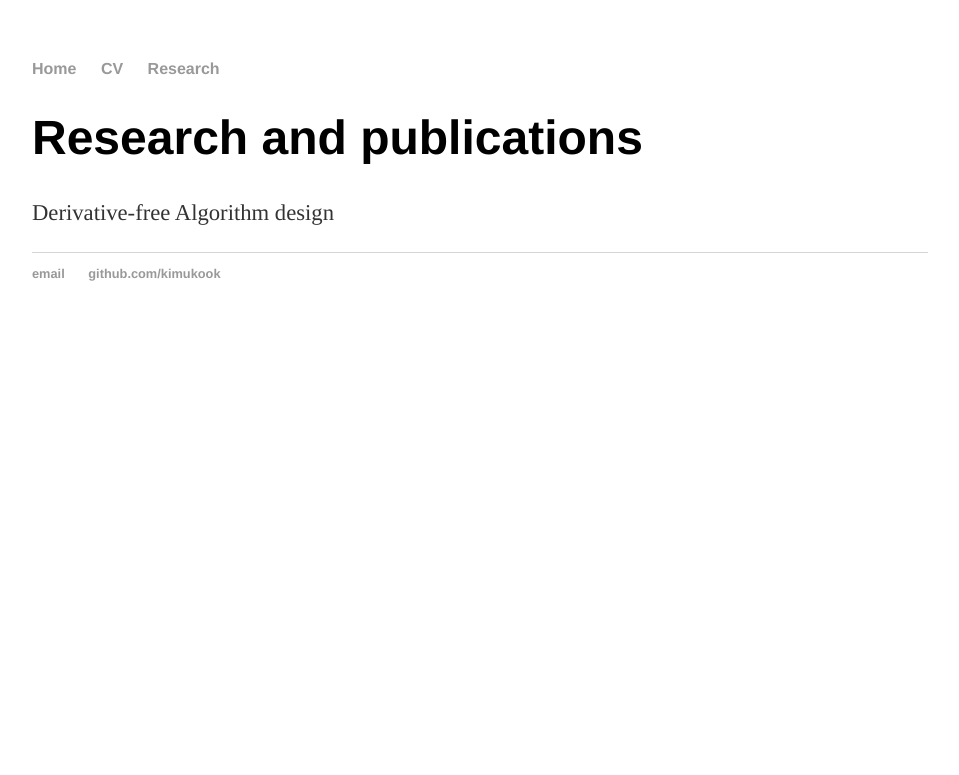
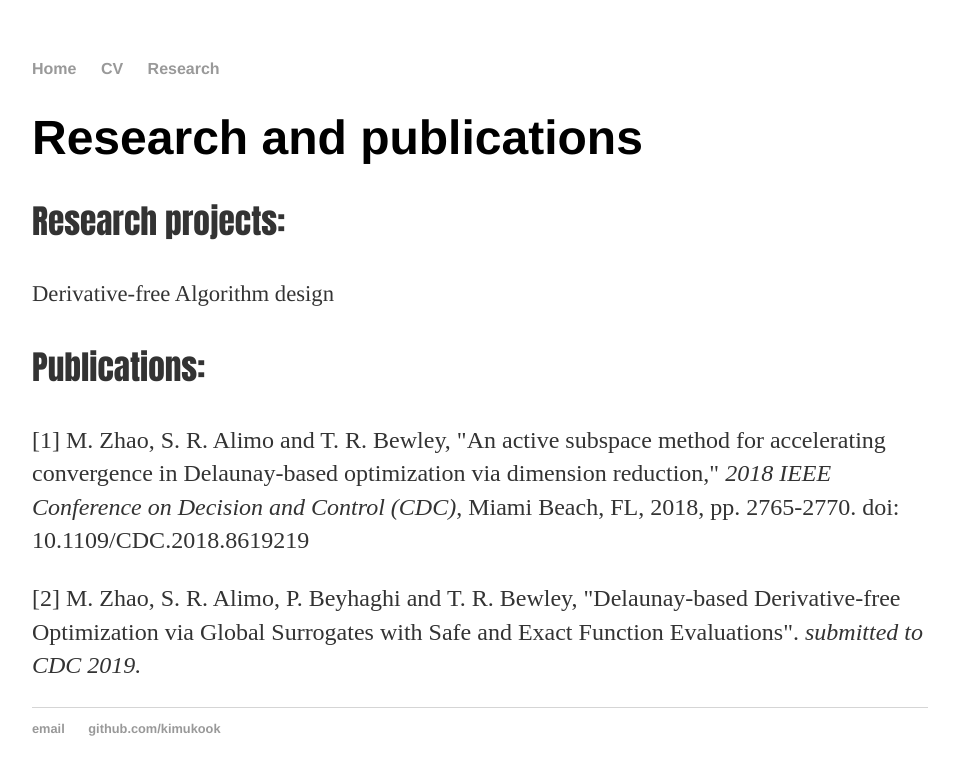
Before and after one commit to kimukook/kimukook.github.io, a Jekyll site: the page built from research/index.html, in a window 1280 px wide. Shown: the top 775 px of the page, without its empty margins (160-1119 px from the left). Built offline with Jekyll 4.4.1, drawn with Linux system fonts in a browser that asks for light colours.

Commit message:
Update index.html

```diff
--- a/research/index.html
+++ b/research/index.html
@@ -5,5 +5,10 @@ title: Research
 
 <div class="blurb">
 	<h1>Research and publications</h1>
+	<p style="font-family: Impact; font-size: 25pt;"> Research projects: </p>
 	<p style="font-family: Times; font-size: 17pt;"> Derivative-free Algorithm design</p>
+
+	<p style="font-family: Impact; font-size: 25pt;"> Publications: </p>
+	<p> [1] M. Zhao, S. R. Alimo and T. R. Bewley, "An active subspace method for accelerating convergence in Delaunay-based optimization via dimension reduction," <i>2018 IEEE Conference on Decision and Control (CDC)</i>, Miami Beach, FL, 2018, pp. 2765-2770. doi: 10.1109/CDC.2018.8619219 </p>
+	<p> [2] M. Zhao, S. R. Alimo, P. Beyhaghi and T. R. Bewley, "Delaunay-based Derivative-free Optimization via Global Surrogates with Safe and Exact Function Evaluations". <i> submitted to CDC 2019. </i> </p>
 </div><!-- /.blurb -->
```
